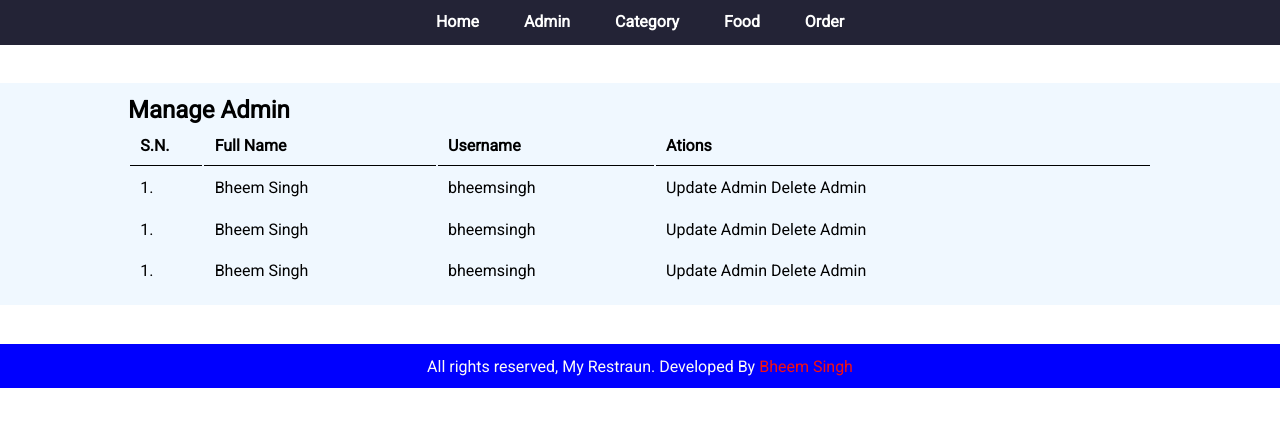
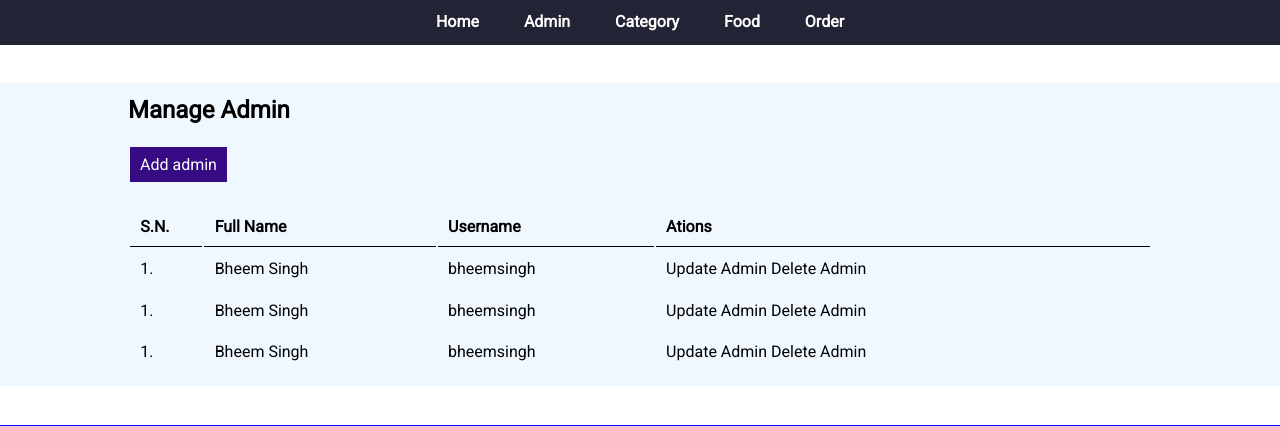
Before and after one commit to Bimlendu-Singh/MyRestraun, a PHP site: page /admin/manage-admin.php in a window 1280 px wide. Shown: the top 426 px of the page. Run offline with PHP 8.4, Linux system fonts and the light colour scheme; some web fonts are replaced.

Commit message:
manage-admin and admin css updated

```diff
--- a/admin/manage-admin.php
+++ b/admin/manage-admin.php
@@ -5,6 +5,12 @@
 <div class="main-content">
     <div class="wrapper overflow">
         <h2>Manage Admin</h2>
+        <br>
+
+        <!-- Button to Add Admin -->
+        <a class="button" href="">Add admin</a>
+        <br>
+        <br>
 
     <table class="tbl-width-full">
         <tr>
--- a/css/admin.css
+++ b/css/admin.css
@@ -48,6 +48,40 @@ table tr th {
 
 table tr td {
   padding: 1%;
+}
+
+/* Css for submit button whose class named as 'btn' */
+.btn {
+  padding: 1%;
+  border: none;
+  font-size: 1rem;
+  border-radius: 5px;
+}
+/* Submit button coloring */
+.btn-primary {
+  background-color: rgb(13, 44, 27);
+}
+
+.btn:hover {
+  background-color: yellow;
+}
+
+.button {
+  background-color: #370b83;
+  border: none;
+  color: white;
+  padding: 8px 10px;
+  text-align: center;
+  text-decoration: none;
+  display: inline-block;
+  font-size: 16px;
+  margin: 4px 2px;
+  cursor: pointer;
+}
+
+.button:hover {
+  background-color: yellow;
+  color: black;
 }
 
 /***************** Css for Menu section starts here ****************************/
@@ -110,3 +144,5 @@ table tr td {
 .footeranchor a {
   text-decoration: none;
 }
+
+/***************** Css for manage-admin starts here ****************************/
```
